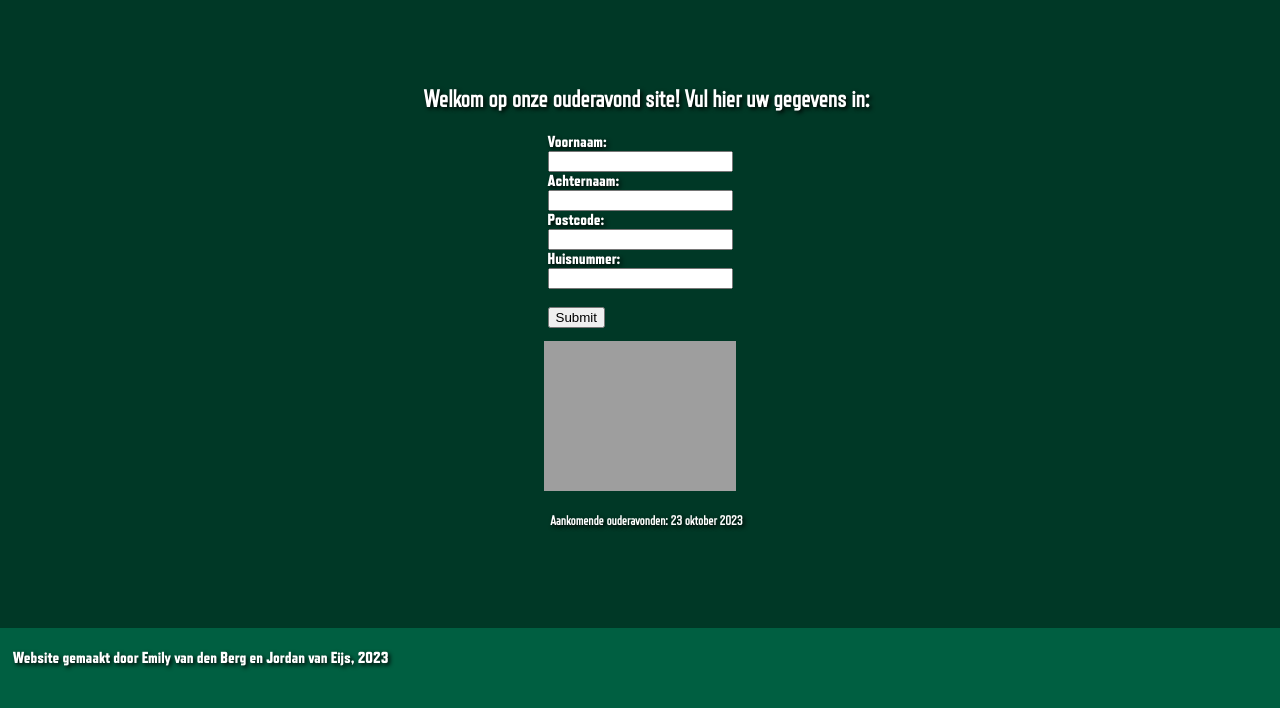
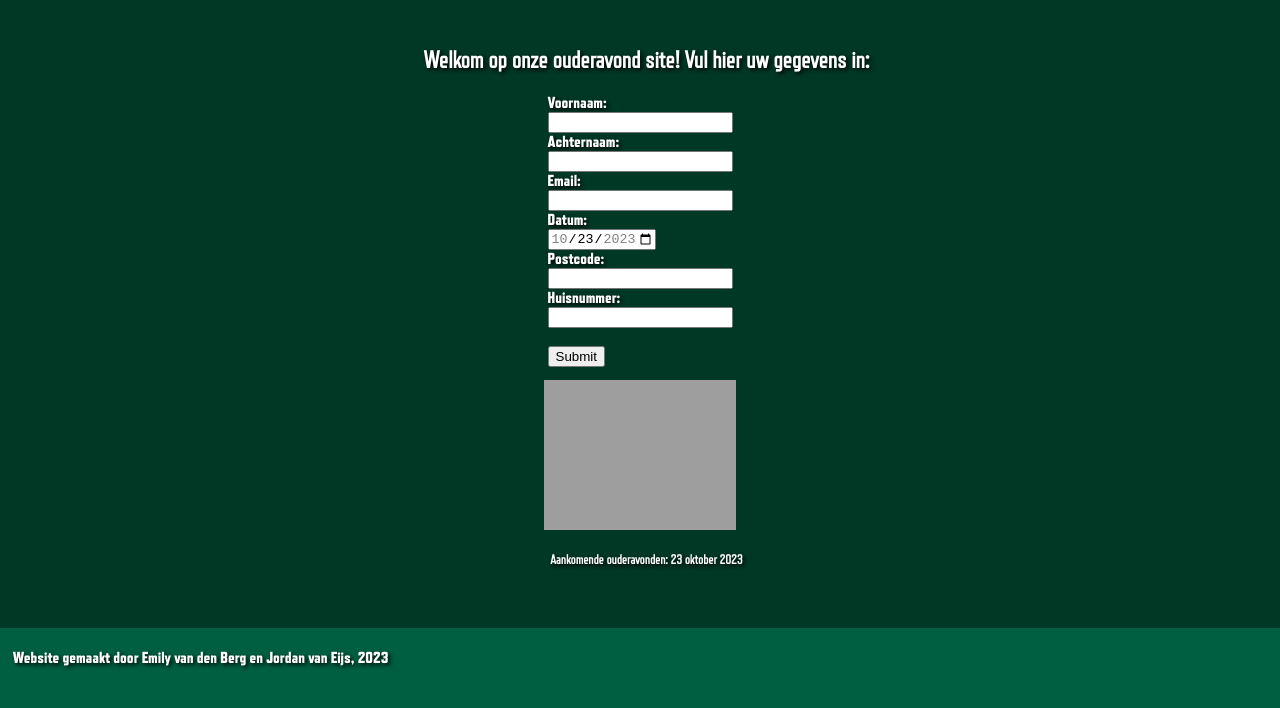
Before and after one commit to anotherrrrrrrrr/website-project, a plain HTML site: page index.html in a window 1280 px wide. Shown: the part 92-800 px from the top of the page. Drawn offline with Linux system fonts and the light colour scheme; grey boxes are pictures that could not be loaded.

```diff
--- a/index.html
+++ b/index.html
@@ -21,12 +21,22 @@
             <form action="#">
                 <label for="vnaam">Voornaam:</label><br>
                 <input type="text" id="vnaam" name="voornaam" required><br>
+
                 <label for="anaam">Achternaam:</label><br>
                 <input type="text" id="anaam" name="achternaam" required><br>
+
+                <label for="email">Email:</label><br>
+                <input type="email" id="email" name="email" required><br>
+
+                <label for="date">Datum:</label><br>
+                <input type="date" id="date" name="date" value="2023-10-23" min="2023-10-23" max="2023-10-23" required><br>
+
                 <label for="pcode">Postcode:</label><br>
                 <input type="text" id="pcode" name="postcode" pattern="[0-9]{4}[a-zA-Z]{2}" required><br>
+
                 <label for="hnum">Huisnummer:</label><br>
                 <input type="number" id="hnum" name="huisnummer" min="1" required><br><br>
+
                 <input type="submit" value="Submit">
             </form>
             <iframe src="https://www.youtube.com/embed/h3_fINhe0c4?si=S_0q-bMv1Dg-9wSe" title="YouTube video player" frameborder="0" allow="accelerometer; autoplay; clipboard-write; encrypted-media; gyroscope; picture-in-picture; web-share" allowfullscreen>
```
Also changed, not shown: medewerkers.html (+2 -2 lines).
